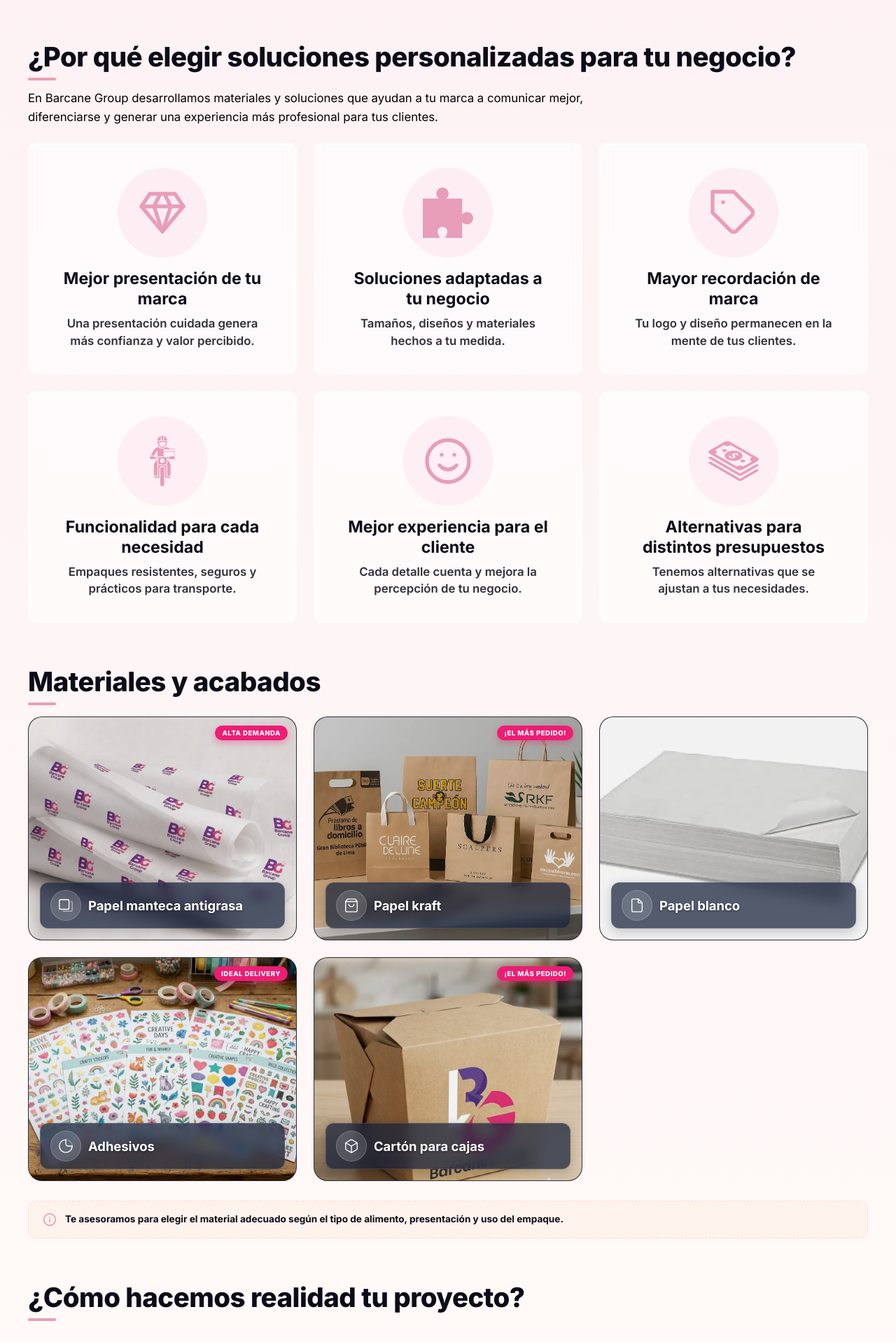
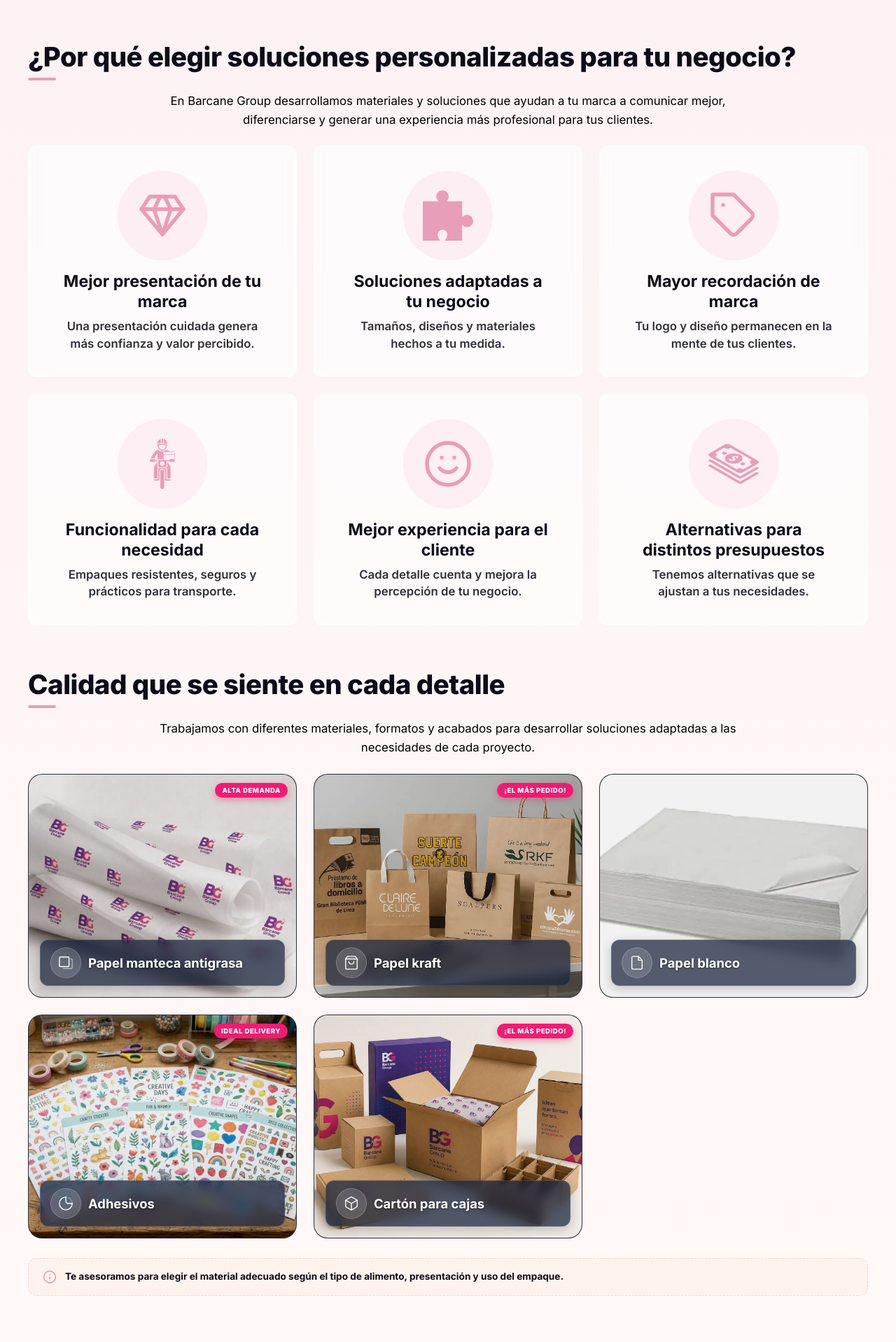
Before and after one commit to Madcz12/BarcaneGroup, a React (Vite) app: page / in a window 1280 px wide. Shown: the part 2220-4138 px from the top of the page at 70% size. Built offline with nearby package versions, Linux system fonts and the light colour scheme.

Commit message:
fix: copy in IndustriesAndWhy component and mats card  modified

```diff
--- a/src/components/IndustriesAndWhy/IndustriesAndWhy.css
+++ b/src/components/IndustriesAndWhy/IndustriesAndWhy.css
@@ -74,9 +74,9 @@ h2.block-title {
   font-size: 1.05rem;
   color: #000000;
   line-height: 1.6;
-  margin-top: -4px;
-  margin-bottom: 24px;
+  margin: 2px auto 24px auto;
   max-width: 850px;
+  text-align: center;
 }
 
 /* ==========================================================================
--- a/src/components/IndustriesAndWhy/IndustriesAndWhy.jsx
+++ b/src/components/IndustriesAndWhy/IndustriesAndWhy.jsx
@@ -21,28 +21,38 @@ export default function IndustriesAndWhy() {
     <LazyMotion features={domAnimation} strict>
       <section id="industrias-y-proceso" className="iw-section section-padding">
         <div className="container">
-
           {/* ---- Block 1: Industries marquee ---- */}
           <div className="iw-section__block">
-            <h2 className="block-title">Soluciones gráficas para multiples industrias:</h2>
+            <h2 className="block-title">
+              Soluciones gráficas para multiples industrias:
+            </h2>
             <div className="title-underline"></div>
             <IndustriesMarquee reducedMotion={prefersReducedMotion} />
           </div>
 
           {/* ---- Block 2: Why personalize (benefits) ---- */}
           <div className="iw-section__block">
-            <h2 className="block-title">¿Por qué elegir soluciones personalizadas para tu negocio?</h2>
+            <h2 className="block-title">
+              ¿Por qué elegir soluciones personalizadas para tu negocio?
+            </h2>
             <div className="title-underline"></div>
             <p className="block-subtitle">
-              En Barcane Group desarrollamos materiales y soluciones que ayudan a tu marca a comunicar mejor, diferenciarse y generar una experiencia más profesional para tus clientes.
+              En Barcane Group desarrollamos materiales y soluciones que ayudan
+              a tu marca a comunicar mejor, diferenciarse y generar una
+              experiencia más profesional para tus clientes.
             </p>
             <BenefitsAlternating reducedMotion={prefersReducedMotion} />
           </div>
 
           {/* ---- Block 3: Materials & finishes ---- */}
           <div className="iw-section__block">
-            <h2 className="block-title">Materiales y acabados</h2>
+            <h2 className="block-title">
+              Calidad que se siente en cada detalle
+            </h2>
             <div className="title-underline"></div>
+            <p className="block-subtitle">
+              Trabajamos con diferentes materiales, formatos y acabados para desarrollar soluciones adaptadas a las necesidades de cada proyecto.
+            </p>
             <MaterialsHeroGrid reducedMotion={prefersReducedMotion} />
           </div>
 
@@ -52,7 +62,6 @@ export default function IndustriesAndWhy() {
             <div className="title-underline"></div>
             <ProcessTimeline reducedMotion={prefersReducedMotion} />
           </div>
-
         </div>
       </section>
     </LazyMotion>
--- a/src/data/industriesAndWhy.js
+++ b/src/data/industriesAndWhy.js
@@ -111,7 +111,7 @@ export const materials = [
     name: 'Cartón para cajas',
     badge: '¡El más pedido!',
     iconKey: 'cardboard-box',
-    image: '/images/items/bgroup_foodbox.webp',
+    image: '/images/items/bggroup_boxes.webp',
     layoutType: 'large'
   },
 
```
Also changed, not shown: public/images/items/bggroup_boxes.webp (added).
